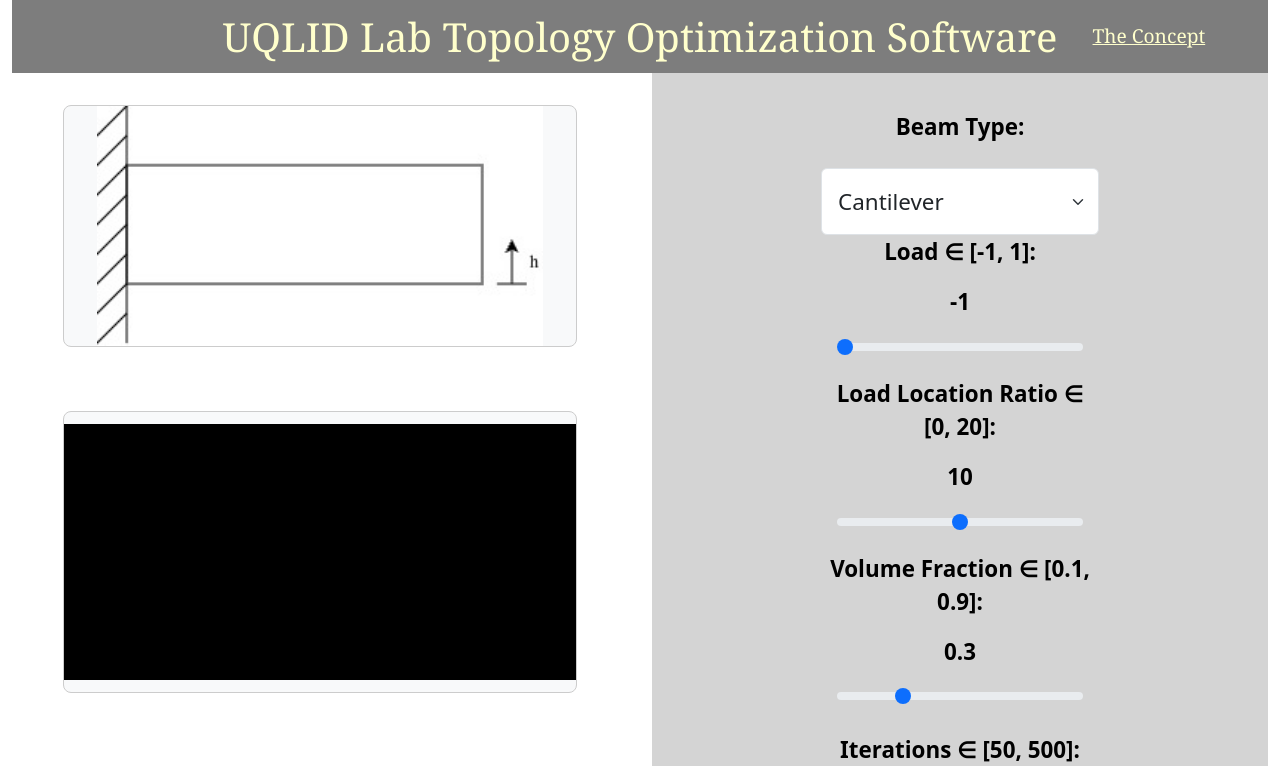
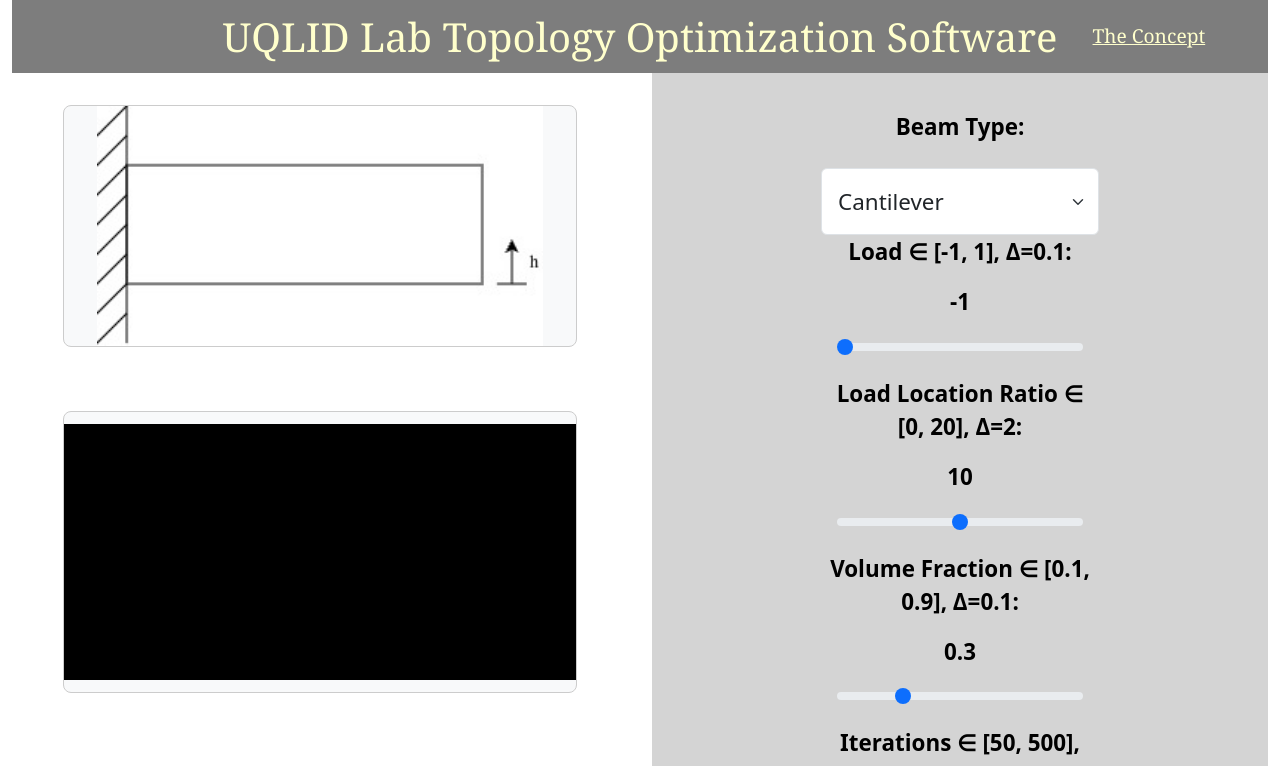
Before and after one commit to AlonsoTheDopest/top-opt-app, a React (Create React App) app in the folder frontend/: page / in a window 1280 px wide. Shown: the top 766 px of the page. Built offline with nearby package versions, Linux system fonts and the light colour scheme.

Commit message:
updated inputs

```diff
--- a/frontend/src/components/Controls/Inputs/BeamTypeInput/index.jsx
+++ b/frontend/src/components/Controls/Inputs/BeamTypeInput/index.jsx
@@ -2,7 +2,9 @@ export default function BeamTypeInput({ beamType, setBeamType })
 {
     return (
         <>
-            <label htmlFor="beam-type" className="form-label large-control-label"><p className='controlText'>Beam Type:</p></label>
+            <label htmlFor="beam-type" className="form-label large-control-label">
+                <p className='controlText'>Beam Type:</p>
+            </label>
             <select
                 name="beam-type"
                 className="form-select beam-type-select large-control-input"
--- a/frontend/src/components/Controls/Inputs/IterationsInput/index.jsx
+++ b/frontend/src/components/Controls/Inputs/IterationsInput/index.jsx
@@ -1,17 +1,19 @@
 export default function IterationsInput({ iterations, setIterations })
 {
-    const iterationsStep = 50
-    const minIterations = iterationsStep
-    const maxIterations = 500
+    const step = 50
+    const min = step
+    const max = 500
     return (
         <>
-            <label htmlFor="iterations" className="form-label large-control-label">Iterations &isin; [{minIterations}, {maxIterations}]:</label>
+            <label htmlFor="iterations" className="form-label large-control-label">
+                Iterations &isin; [{min}, {max}], &Delta;={step}:
+            </label>
             <input
                 className="form-control large-control-input"
                 type="number"
                 name="iterations"
-                min={minIterations} max={maxIterations}
-                step={iterationsStep}
+                min={min} max={max}
+                step={step}
                 value={iterations}
                 onChange={(e) => setIterations( Number( e.target.value ) )}
             />
--- a/frontend/src/components/Controls/Inputs/LoadInput/index.jsx
+++ b/frontend/src/components/Controls/Inputs/LoadInput/index.jsx
@@ -1,7 +1,8 @@
 export default function LoadInput({ load, setLoad })
 {
-    const minLoad = -1
-    const maxLoad = 1
+    const min = -1
+    const max = 1
+    const step = 0.1
     const handleLoadChange = (e) => {
         let val = parseFloat(e.target.value);
         if (val === 0) val = 0.1;
@@ -10,12 +11,17 @@ export default function LoadInput({ load, setLoad })
 
     return (
         <>
-            <label htmlFor="load" className="form-label"><p className='controlText lastRun'>Load &isin; [{minLoad}, {maxLoad}]:</p><strong>{load}</strong></label>
+            <label htmlFor="load" className="form-label">
+                <p className='controlText lastRun'>
+                    Load &isin; [{min}, {max}], &Delta;={step}:
+                </p>
+                <strong>{load}</strong>
+            </label>
             <input
                 className="form-range"
                 type="range"
                 name="load"
-                min={minLoad} max={maxLoad} step="0.1"
+                min={min} max={max} step={step}
                 value={load}
                 onChange={handleLoadChange}
             />
--- a/frontend/src/components/Controls/Inputs/LoadLocationInput/index.jsx
+++ b/frontend/src/components/Controls/Inputs/LoadLocationInput/index.jsx
@@ -8,18 +8,18 @@ export default function LoadLocationInput({
     height
 })
 {
-    let minLoadLocation;
-    let maxLoadLocation;
+    let min;
+    let max;
     const divisions = 10.0
 
     if (beamType === "cantilever") {
-        minLoadLocation = 0
-        maxLoadLocation = height
+        min = 0
+        max = height
     } else {
-        minLoadLocation = length / divisions
-        maxLoadLocation = length
+        min = length / divisions
+        max = length
     }
-    const loadLocationStep = maxLoadLocation / divisions
+    const step = max / divisions
 
     useEffect(() => {
         if (beamType === "cantilever")
@@ -34,14 +34,19 @@ export default function LoadLocationInput({
 
     return (
         <>
-            <label htmlFor="load-location" className="form-label"><p className='controlText lastRun'>Load Location Ratio &isin; [{minLoadLocation}, {maxLoadLocation}]:</p><strong>{loadLocation}</strong></label>
+            <label htmlFor="load-location" className="form-label">
+                <p className='controlText lastRun'>
+                    Load Location Ratio &isin; [{min}, {max}], &Delta;={step}:
+                </p>
+                <strong>{loadLocation}</strong>
+            </label>
             <input
                 className="form-range"
                 type="range"
                 name="load"
-                min={minLoadLocation} max={maxLoadLocation} step={loadLocationStep}
+                min={min} max={max} step={step}
                 value={loadLocation}
-                onChange={(e)=>setLoadLocation(e.target.value)}
+                onChange={(e)=>setLoadLocation(Number(e.target.value))}
             />
         </>
     )
--- a/frontend/src/components/Controls/Inputs/VolumeFractionInput/index.jsx
+++ b/frontend/src/components/Controls/Inputs/VolumeFractionInput/index.jsx
@@ -3,16 +3,22 @@ export default function VolumeFractionInput({
     setVolumeFraction
 })
 {
-    const minVolumeFraction = 0.1
-    const maxVolumeFraction = 0.9
+    const min = 0.1
+    const max = 0.9
+    const step = 0.1
     return (
         <>
-            <label htmlFor="volume-fraction" className="form-label"><p className='lastRun'>Volume Fraction &isin; [{minVolumeFraction}, {maxVolumeFraction}]:</p><strong>{volumeFraction}</strong></label>
+            <label htmlFor="volume-fraction" className="form-label">
+                <p className='lastRun'>
+                    Volume Fraction &isin; [{min}, {max}], &Delta;={step}:
+                </p>
+                <strong>{volumeFraction}</strong>
+            </label>
             <input
                 className="form-range"
                 type="range"
                 name="volume-fraction"
-                min={minVolumeFraction} max={maxVolumeFraction} step="0.1"
+                min={min} max={max} step={step}
                 value={volumeFraction}
                 onChange={(e) => setVolumeFraction( Number( e.target.value ) ) }
             />
```
